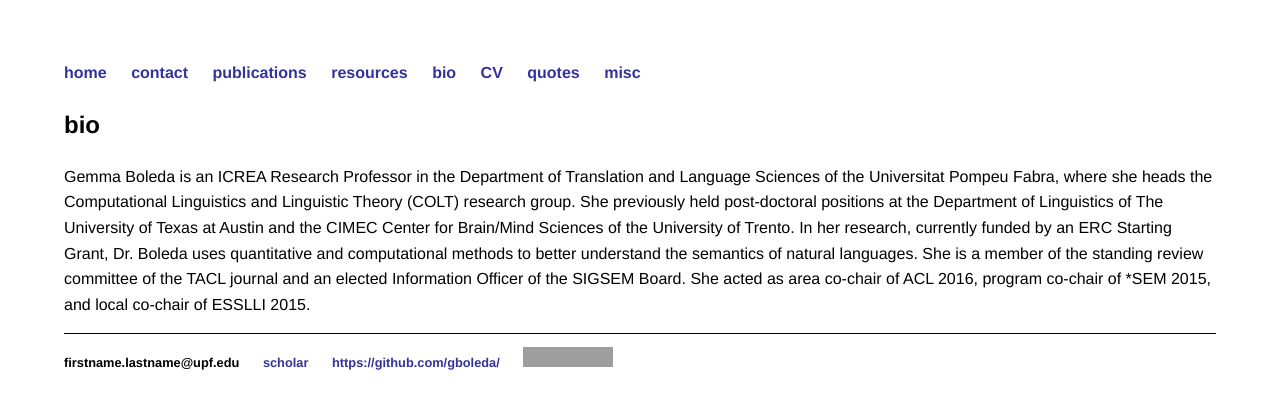
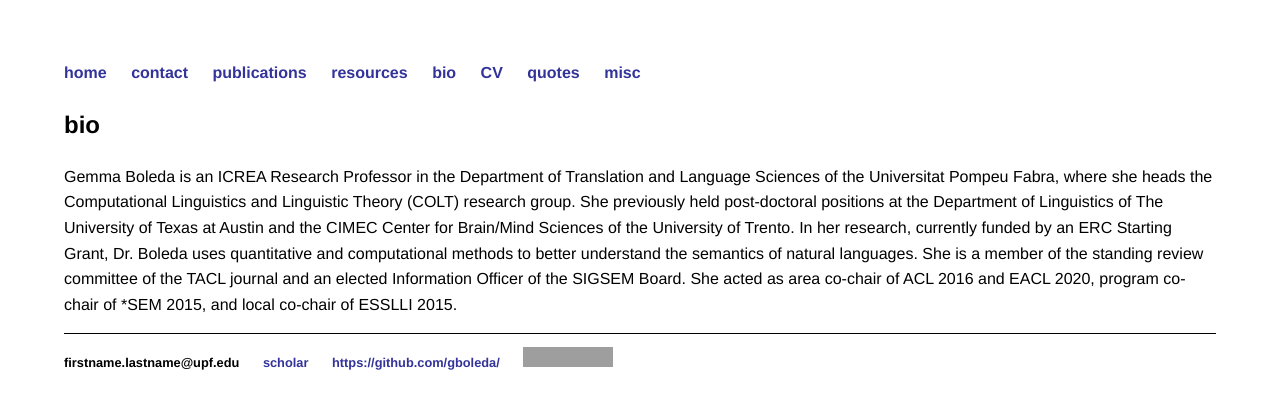
Before and after one commit to gboleda/gboleda.github.io, a Jekyll site: the page built from bio.md, in a window 1280 px wide. Shown: the top 409 px of the page. Built offline with Jekyll 4.4.1, drawn with Linux system fonts in a browser that asks for light colours; grey boxes are pictures that could not be loaded.

Commit message:
minor edit

```diff
--- a/bio.md
+++ b/bio.md
@@ -5,4 +5,4 @@
 
 ## bio
 
-Gemma Boleda is an ICREA Research Professor in the Department of Translation and Language Sciences of the Universitat Pompeu Fabra, where she heads the Computational Linguistics and Linguistic Theory (COLT) research group. She previously held post-doctoral positions at the Department of Linguistics of The University of Texas at Austin and the CIMEC Center for Brain/Mind Sciences of the University of Trento. In her research, currently funded by an ERC Starting Grant, Dr. Boleda uses quantitative and computational methods to better understand the semantics of natural languages. She is a member of the standing review committee of the TACL journal and an elected Information Officer of the SIGSEM Board. She acted as area co-chair of ACL 2016, program co-chair of *SEM 2015, and local co-chair of ESSLLI 2015.
+Gemma Boleda is an ICREA Research Professor in the Department of Translation and Language Sciences of the Universitat Pompeu Fabra, where she heads the Computational Linguistics and Linguistic Theory (COLT) research group. She previously held post-doctoral positions at the Department of Linguistics of The University of Texas at Austin and the CIMEC Center for Brain/Mind Sciences of the University of Trento. In her research, currently funded by an ERC Starting Grant, Dr. Boleda uses quantitative and computational methods to better understand the semantics of natural languages. She is a member of the standing review committee of the TACL journal and an elected Information Officer of the SIGSEM Board. She acted as area co-chair of ACL 2016 and EACL 2020, program co-chair of *SEM 2015, and local co-chair of ESSLLI 2015.
```
